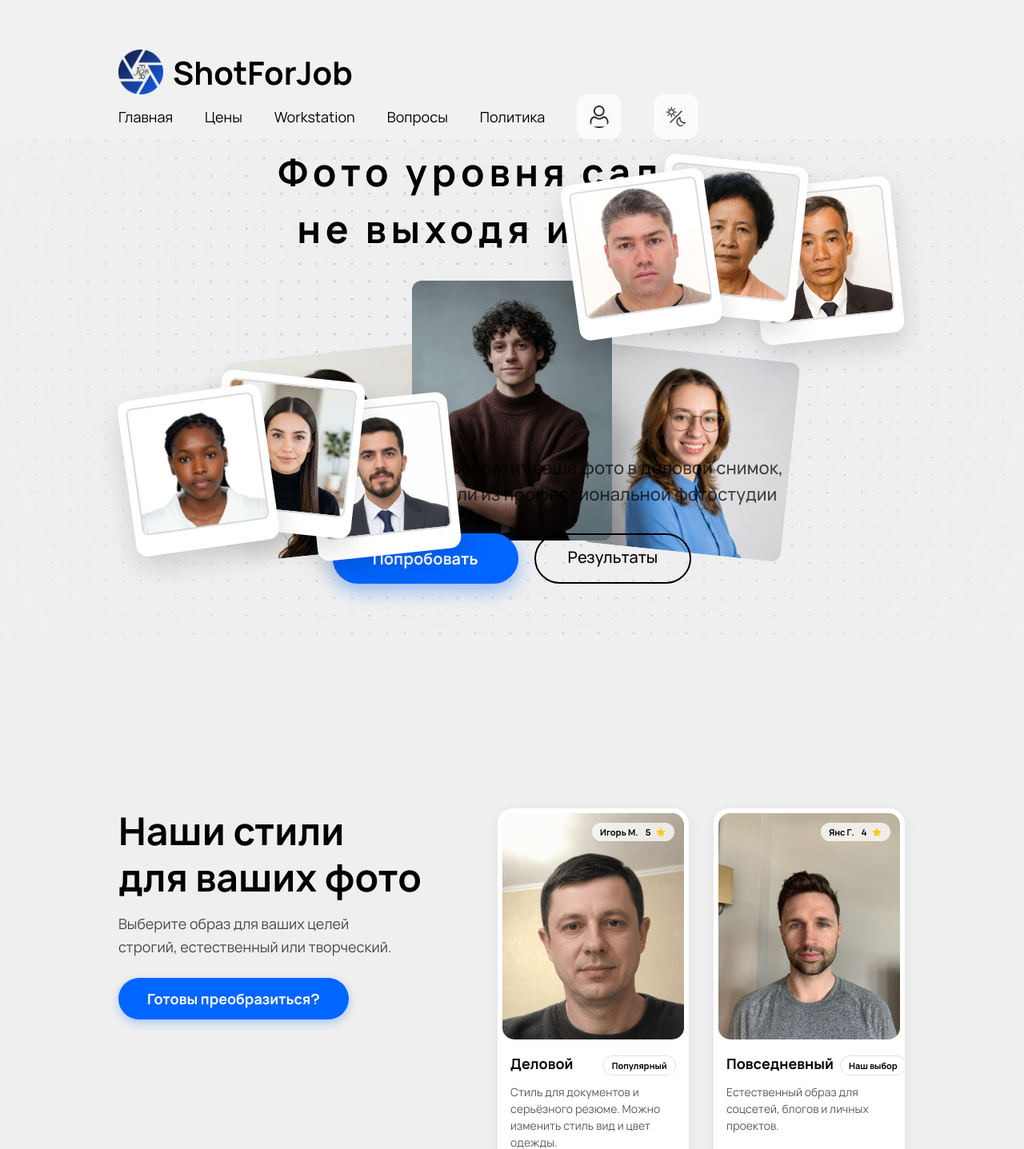
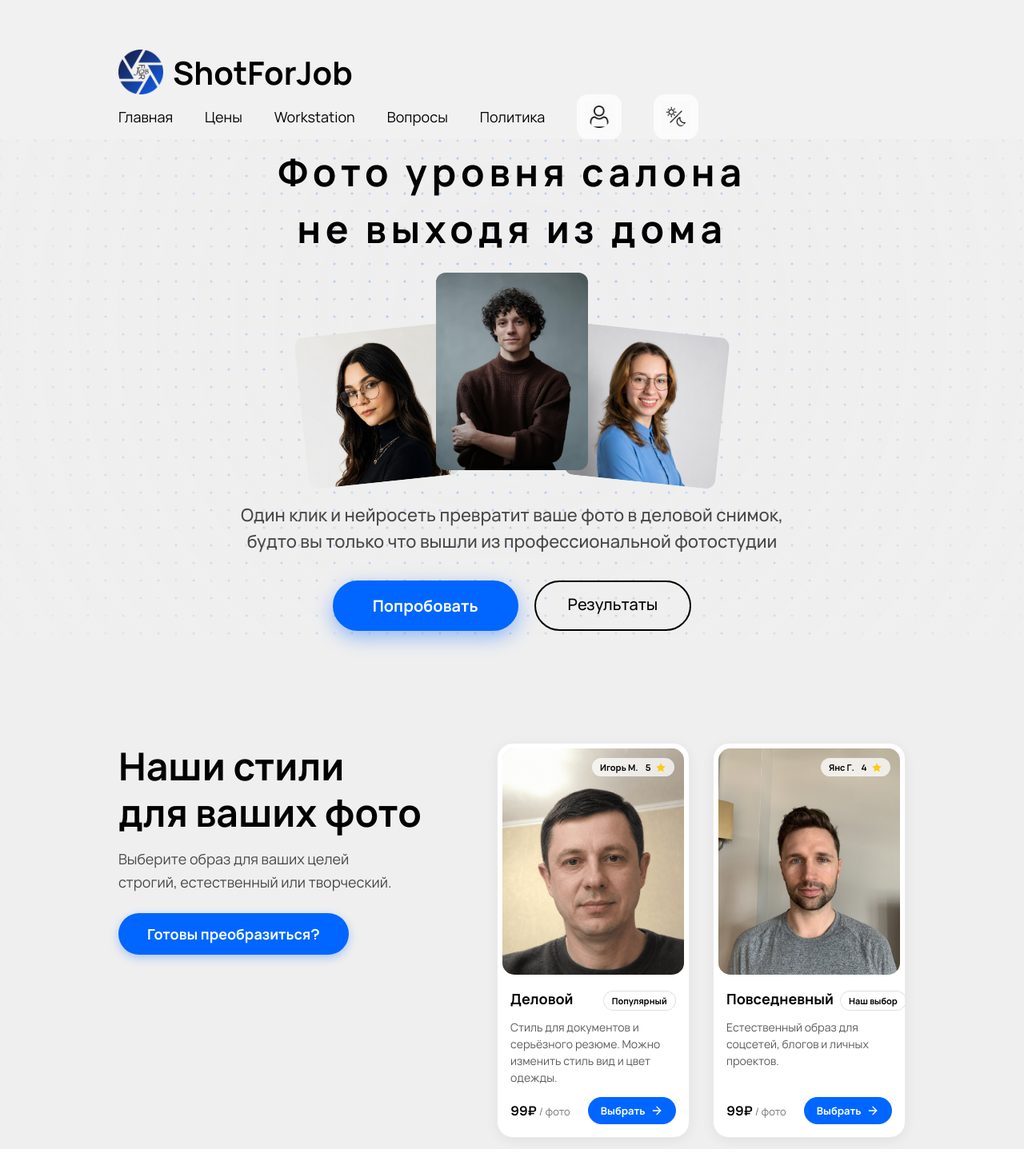
Before and after one commit to Lunarflux-hub/ShotforJob, a Django app: page / in a window 1280 px wide. Shown: the top 1437 px of the page at 80% size. Run offline with Django 5.2, Linux system fonts and the light colour scheme; data that the repository does not hold is empty; parts of the project's set-up code (start-up, migrations or seed data) failed here and were passed over.

Commit message:
Fix adaptive

```diff
--- a/templates/index.html
+++ b/templates/index.html
@@ -238,13 +238,24 @@
     }
 
     /* ===== АДАПТИВ ===== */
-    @media (max-width: 1150px) {
-        .polaroid-group { transform: scale(0.75); }
-        .polaroid-group.top-right { top: 50px; right: -10px; }
-        .polaroid-group.bottom-left { bottom: 10px; left: -10px; }
+    @media (max-width: 1600px) {
+        .polaroid-group { display: none; }
+        .hero { min-height: auto; padding-bottom: 60px; }
+        .photo-left, .photo-right { width: 190px; height: 190px; }
+        .photo-center { width: 190px; height: 247px; }
+        .photo-left { margin-right: -20px; }
+        .photo-right { margin-left: -20px; }
+        .hero-center-images { margin: 20px 0 10px; }
+        .bottom-block {
+            position: static;
+            transform: none;
+            bottom: auto;
+            width: 100%;
+            max-width: 100%;
+            margin-top: 30px;
+        }
     }
     @media (max-width: 900px) {
-        .polaroid-group { display: none; }
         .photo-left, .photo-right { width: 170px; height: 170px; }
         .photo-center { width: 170px; height: 221px; }
         .photo-left { margin-right: -16px; }
@@ -1013,8 +1024,8 @@
         .styles-text h2 { font-size: 40px; }
         .styles-text .description { font-size: 17px; }
         .styles-cards { gap: 24px; }
-        .style-card { flex: 1 1 calc(50% - 24px); min-width: 160px; }
-        .place-card { flex: 1 1 calc(50% - 24px); min-width: 160px; }
+        .style-card { flex: 1 1 calc(33.333% - 24px); min-width: 140px; }
+        .place-card { flex: 1 1 calc(33.333% - 24px); min-width: 140px; }
         .style-card .card-text p { font-size: 17px; }
         .styles-cta { font-size: 17px; padding: 12px 30px; }
         .tariffs-title { font-size: 40px; }
```
